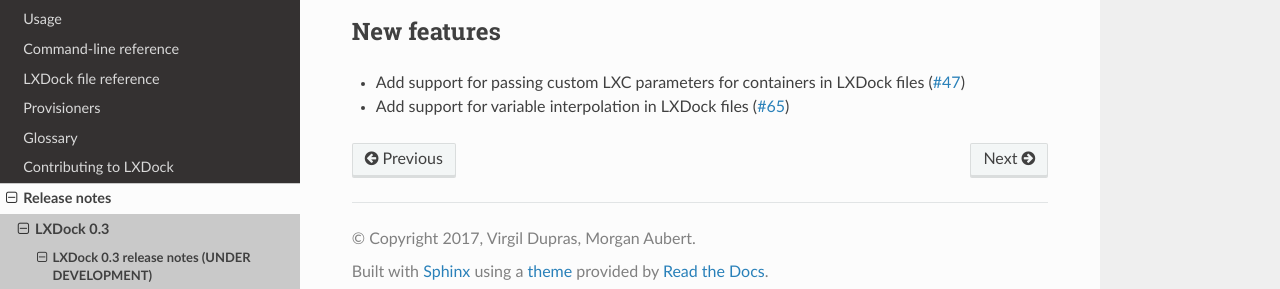
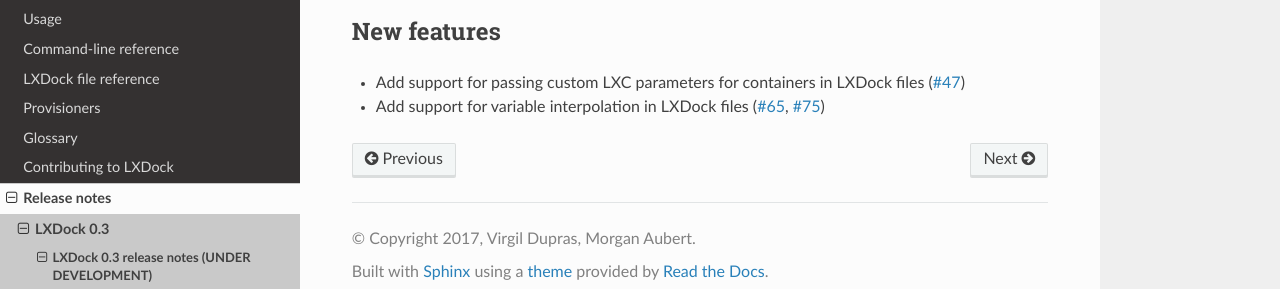
Before and after one commit to lxdock/lxdock, a Sphinx documentation site: the page built from docs/release_notes/v0.3.rst, in a window 1280 px wide. Shown: the part 249-538 px from the top of the page. Built offline with Sphinx 7.4.7 and the Read the Docs theme 2.0.0, drawn with Linux system fonts in a browser that asks for light colours.

Commit message:
Updated v0.3 release notes

```diff
--- a/docs/release_notes/v0.3.rst
+++ b/docs/release_notes/v0.3.rst
@@ -13,4 +13,5 @@ New features
 * Add support for passing custom LXC parameters for containers in LXDock files
   (`#47 <https://github.com/lxdock/lxdock/pull/47>`_)
 * Add support for variable interpolation in LXDock files
-  (`#65 <https://github.com/lxdock/lxdock/pull/65>`_)
+  (`#65 <https://github.com/lxdock/lxdock/pull/65>`_,
+  `#75 <https://github.com/lxdock/lxdock/pull/75>`_)
```
